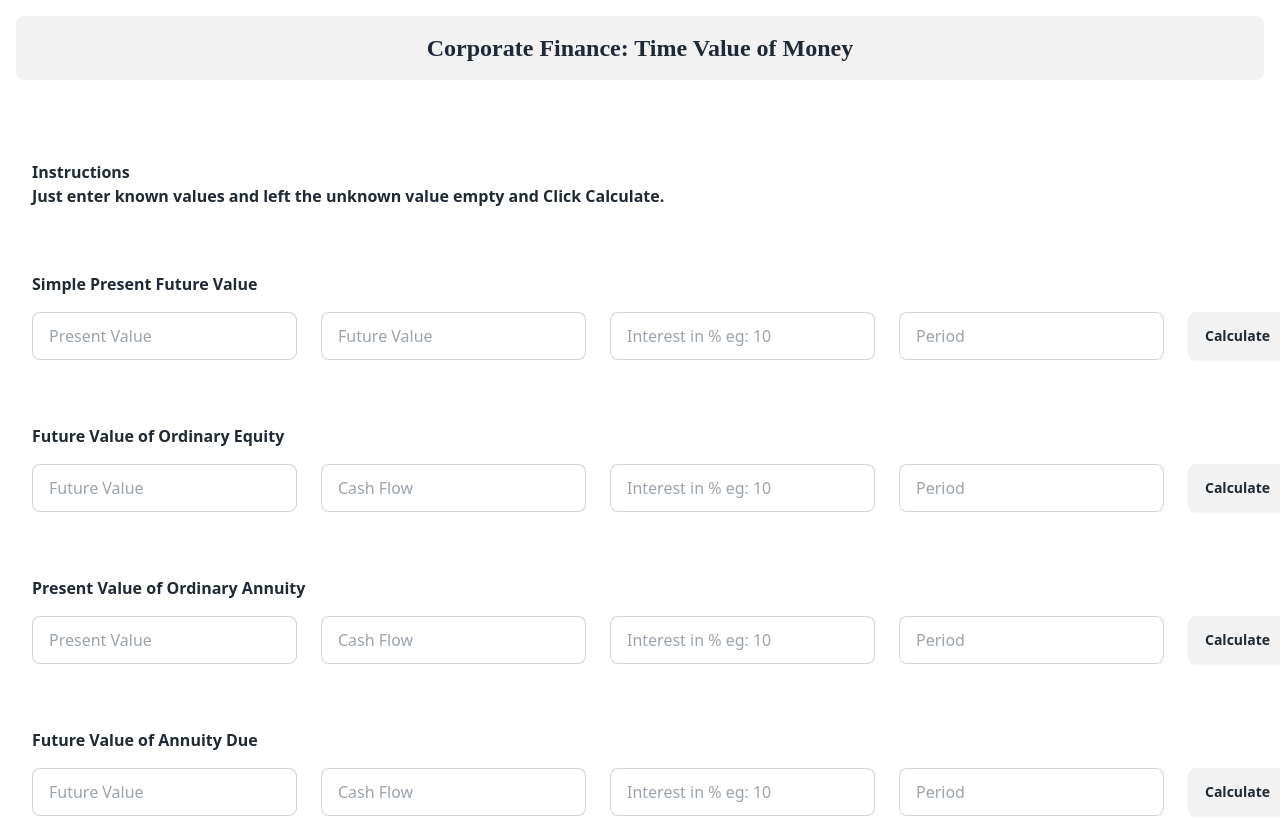
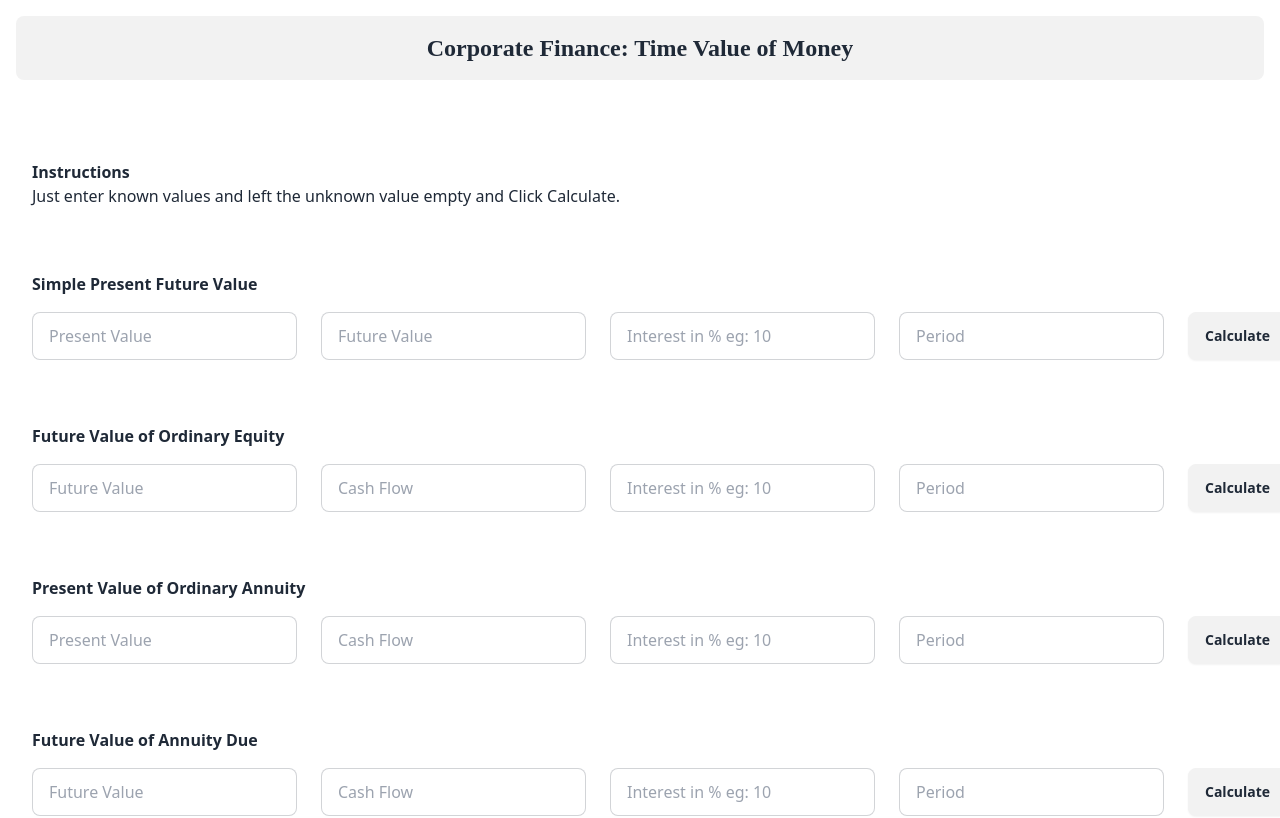
Before and after one commit to mustafakhanneo/tvmfinance, a React (Vite) app: page / in a window 1280 px wide. Shown: the top 818 px of the page. Built offline with nearby package versions, Linux system fonts and the light colour scheme; a web font is replaced by a local one.

Commit message:
update Instruction on home page

```diff
--- a/src/tabs/Home.jsx
+++ b/src/tabs/Home.jsx
@@ -183,8 +183,8 @@ function Home() {
   return (
     <div className='space-y-16 p-[1rem] m-auto max-w-[1280px]'>
 
-<div className='flex flex-col justify-start items-start font-bold'>
-      <p>Instructions</p>
+<div className='flex flex-col justify-start items-start'>
+      <p className='font-bold'>Instructions</p>
       <p>Just enter known values and left the unknown value empty and Click Calculate.</p>
      </div>
 {/* Simple Annuity Calculator  */}
```
